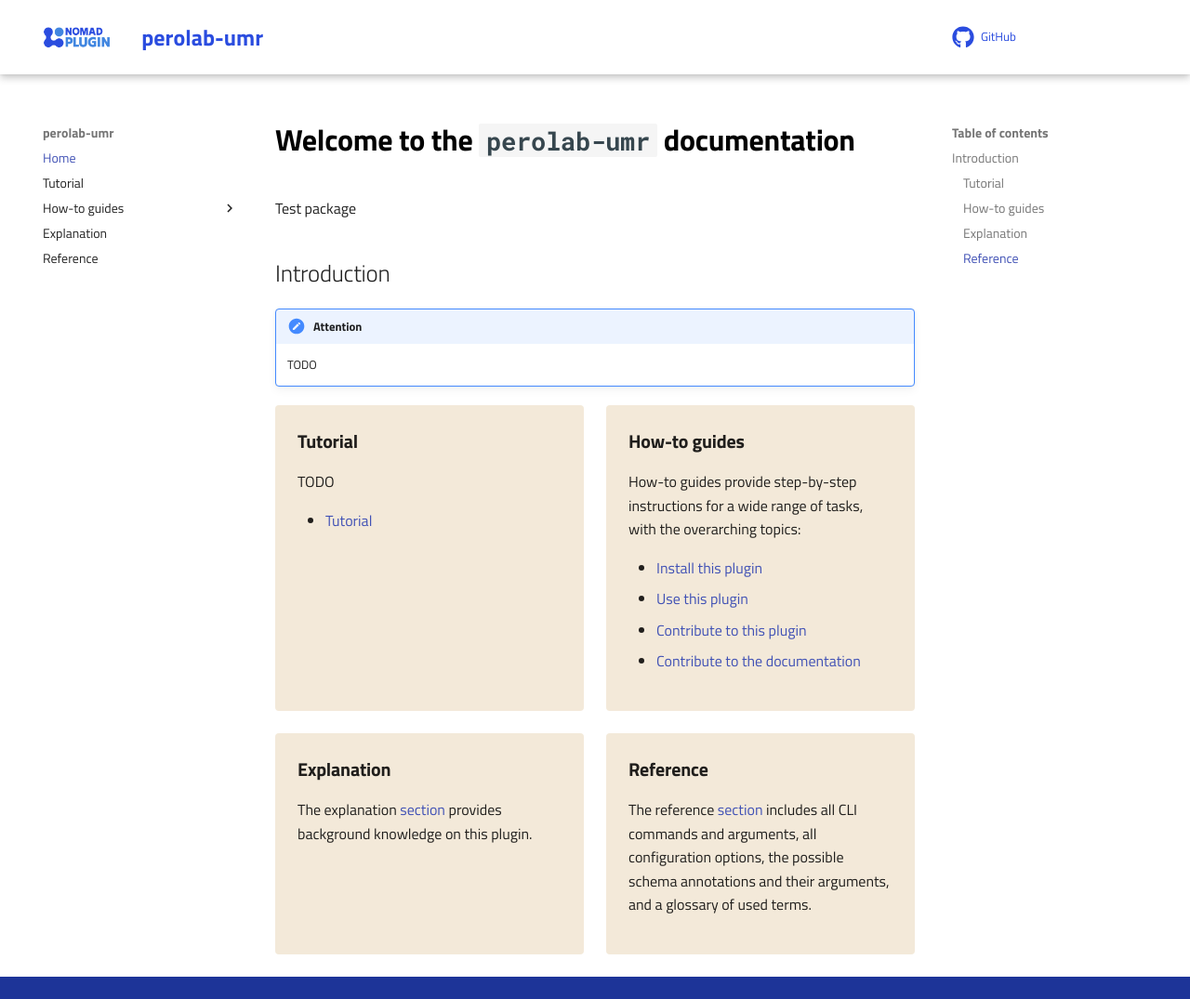
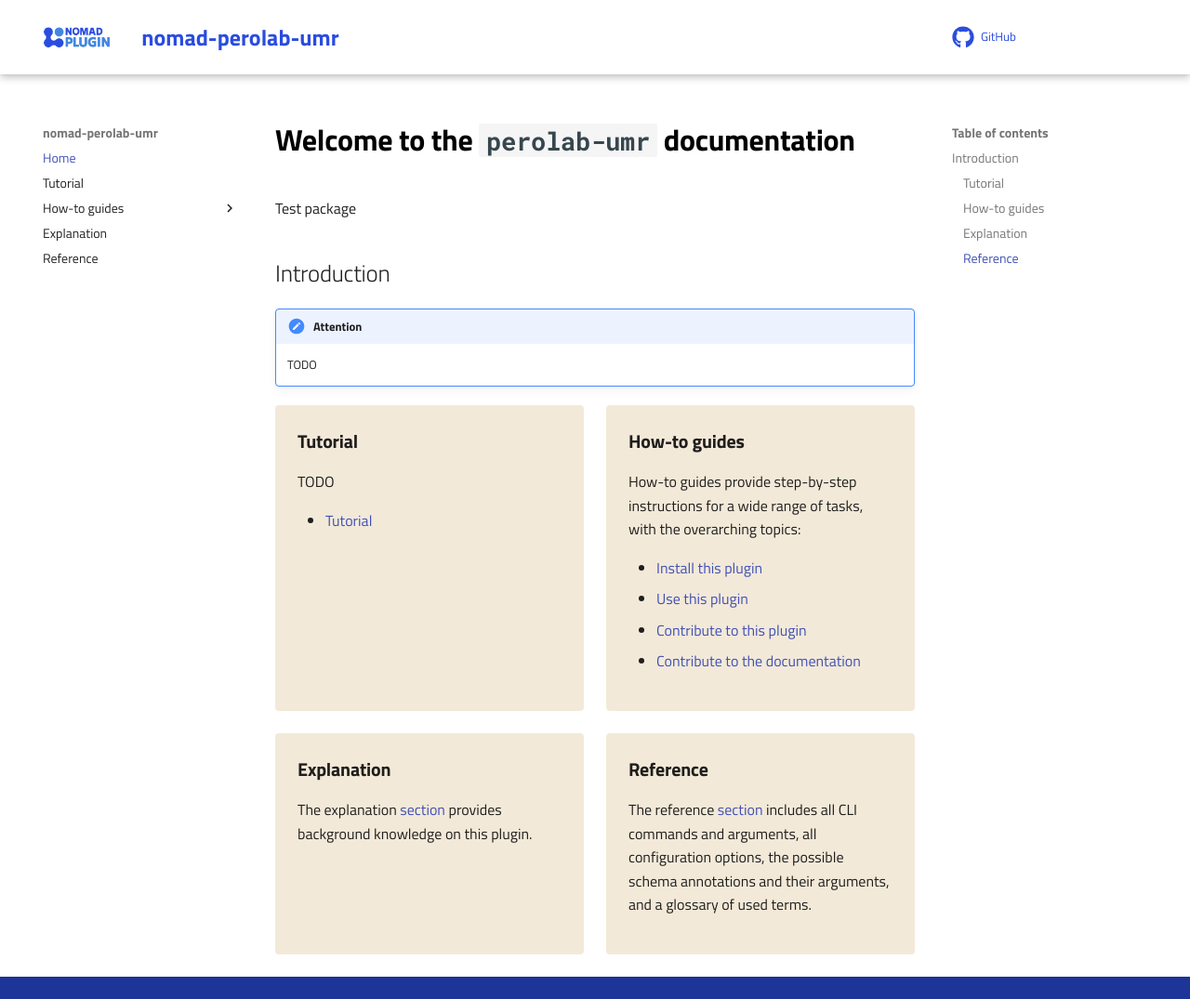
Before and after one commit to A2R0/nomad-perolab-umr, an MkDocs documentation site: the page built from docs/index.md, in a window 1280 px wide and 1075 px high. Shown: the whole window at 93% size. Built offline with MkDocs 1.6.1 and Material for MkDocs 9.7.7, drawn with Linux system fonts in a browser that asks for light colours; comment, search, counter and statistics services are not loaded.

Commit message:
added nomad-

```diff
--- a/mkdocs.yml
+++ b/mkdocs.yml
@@ -1,8 +1,8 @@
-site_name: perolab-umr
+site_name: nomad-perolab-umr
 site_description: Test package
 site_author: Aaron Schüller-Ruhl
 
-repo_url: https://github.com/A2R0/perolab-umr
+repo_url: https://github.com/A2R0/nomad-perolab-umr
 edit_uri: ""
 
 nav:
--- a/pyproject.toml
+++ b/pyproject.toml
@@ -13,7 +13,7 @@ classifiers = [
     "Programming Language :: Python :: 3.12",
     "License :: OSI Approved :: Apache Software License",
 ]
-name = "perolab-umr"
+name = "nomad-perolab-umr"
 description = "Test package"
 version = "0.1.0"
 readme = "README.md"
@@ -31,7 +31,7 @@ dependencies = [
 ]
 
 [project.urls]
-Repository = "https://github.com/A2R0/perolab-umr"
+Repository = "https://github.com/A2R0/nomad-perolab-umr"
 
 [project.optional-dependencies]
 dev = ["ruff", "pytest", "structlog"]
@@ -92,7 +92,7 @@ dummy-variable-rgx = "^(_+|(_+[a-zA-Z0-9_]*[a-zA-Z0-9]+?))$"
 
 # this is entirely optional, you can remove this if you wish to
 [tool.ruff.format]
-# use single quotes for strings.
+# use single quotes for strings.980ab4902357b741a8612327471c71df6445ce0b
 quote-style = "single"
 
 # indent with spaces, rather than tabs.
```
Also changed, not shown: .cruft.json.
